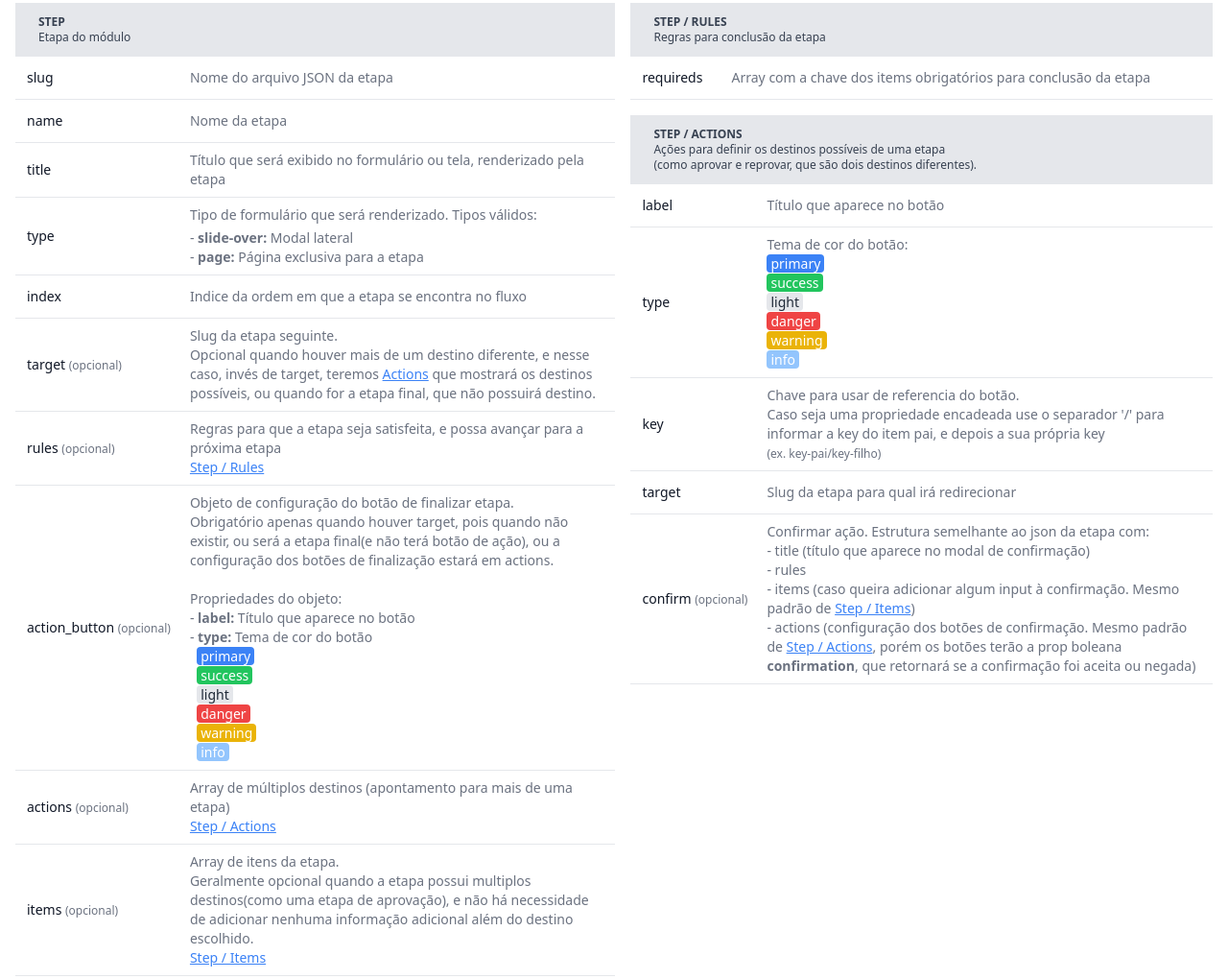
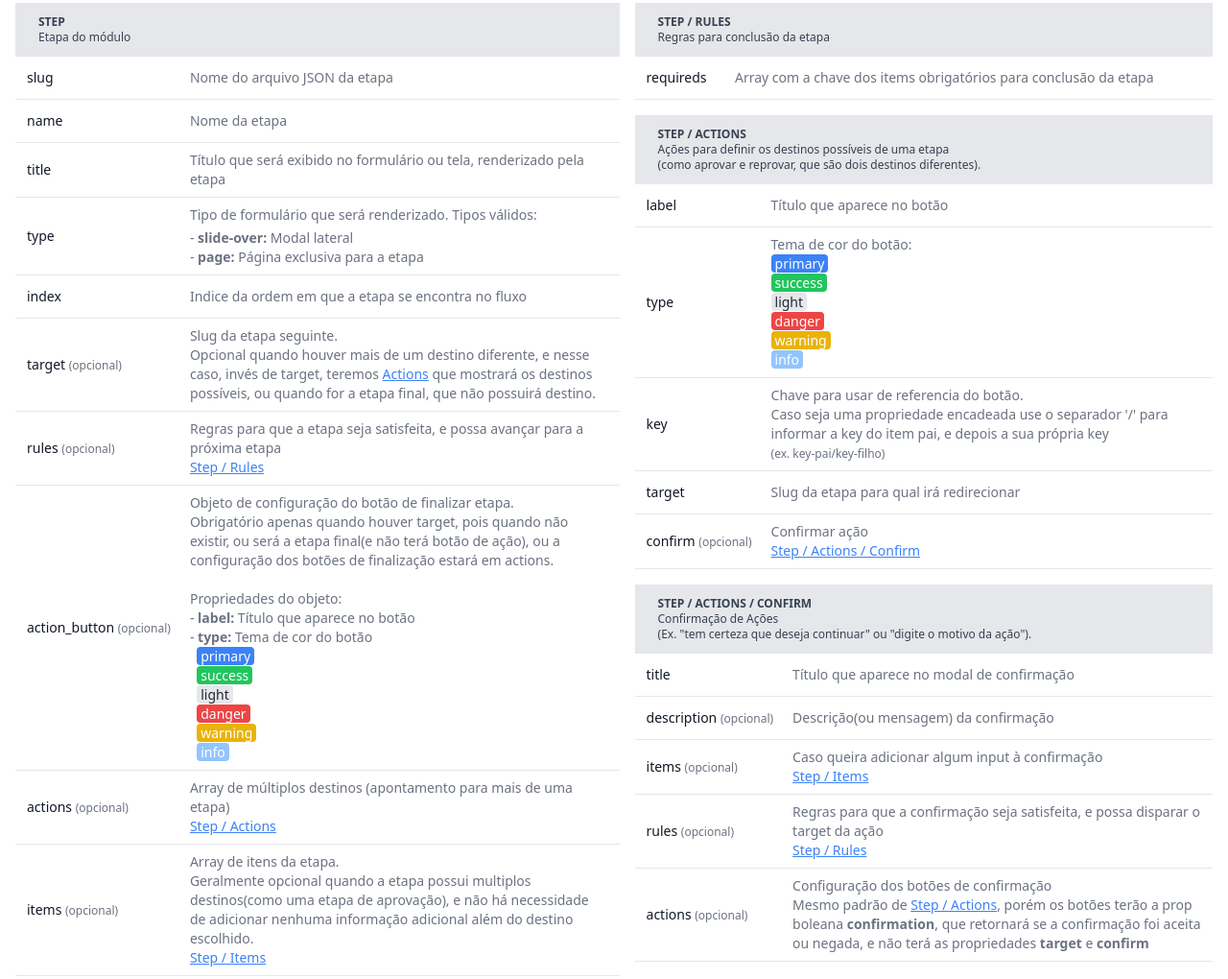
Before and after one commit to yury-tomaz/documents, a plain HTML site: page json-workflow/documentation.html in a window 1280 px wide. Shown: the part 359-1379 px from the top of the page at 96% size. Drawn offline with nearby package versions, Linux system fonts and the light colour scheme.

Commit message:
Atualizando documentação json, em step/ actions / confirm

```diff
--- a/json-workflow/documentation.html
+++ b/json-workflow/documentation.html
@@ -181,6 +181,34 @@
                 </tbody>
               </table>
             </div>
+
+            <div class="relative overflow-x-auto my-4" id="table-step-actions-confirm">
+              <table class="w-full text-sm text-left text-gray-500 dark:text-gray-400">
+                <thead class="text-xs text-gray-700 bg-gray-200 dark:bg-gray-700 dark:text-gray-400">
+                  <tr>
+                    <th scope="col" class="px-6 py-3" colspan="2">
+                      <span class="uppercase">Step / Actions / Confirm</span><br/>
+                      <p class="text-xs font-medium">
+                        Confirmação de Ações<br/>(Ex. "tem certeza que deseja continuar" ou "digite o motivo da ação").
+                      </p>
+                    </th>
+                  </tr>
+                </thead>
+                <tbody>
+                  <tr class="bg-white border-b dark:bg-gray-800 dark:border-gray-700">
+                    <td colspan="2" class="text-center p-4">
+                      <div role="status">
+                        <svg aria-hidden="true" class="inline w-8 h-8 mr-2 text-gray-200 animate-spin dark:text-gray-600 fill-blue-600 dark:fill-gray-50" viewBox="0 0 100 101" fill="none" xmlns="http://www.w3.org/2000/svg">
+                          <path d="M100 50.5908C100 78.2051 77.6142 100.591 50 100.591C22.3858 100.591 0 78.2051 0 50.5908C0 22.9766 22.3858 0.59082 50 0.59082C77.6142 0.59082 100 22.9766 100 50.5908ZM9.08144 50.5908C9.08144 73.1895 27.4013 91.5094 50 91.5094C72.5987 91.5094 90.9186 73.1895 90.9186 50.5908C90.9186 27.9921 72.5987 9.67226 50 9.67226C27.4013 9.67226 9.08144 27.9921 9.08144 50.5908Z" fill="currentColor"/>
+                          <path d="M93.9676 39.0409C96.393 38.4038 97.8624 35.9116 97.0079 33.5539C95.2932 28.8227 92.871 24.3692 89.8167 20.348C85.8452 15.1192 80.8826 10.7238 75.2124 7.41289C69.5422 4.10194 63.2754 1.94025 56.7698 1.05124C51.7666 0.367541 46.6976 0.446843 41.7345 1.27873C39.2613 1.69328 37.813 4.19778 38.4501 6.62326C39.0873 9.04874 41.5694 10.4717 44.0505 10.1071C47.8511 9.54855 51.7191 9.52689 55.5402 10.0491C60.8642 10.7766 65.9928 12.5457 70.6331 15.2552C75.2735 17.9648 79.3347 21.5619 82.5849 25.841C84.9175 28.9121 86.7997 32.2913 88.1811 35.8758C89.083 38.2158 91.5421 39.6781 93.9676 39.0409Z" fill="currentFill"/>
+                        </svg>
+                        <span class="sr-only">Loading...</span>
+                      </div>
+                    </td>
+                  </tr>
+                </tbody>
+              </table>
+            </div>
           </div>
         </div>
 
@@ -251,6 +279,7 @@
       initTableSteps();
       initTableStepRules();
       initTableStepActions();
+      initTableStepActionsConfirm();
       initTableStepItems();
     });
 
@@ -361,14 +390,48 @@
       },{
         key: 'confirm',
         description: `
-          Confirmar ação. Estrutura semelhante ao json da etapa com:<br/>
-          - title (título que aparece no modal de confirmação)<br/>
-          - rules<br/>
-          - items (caso queira adicionar algum input à confirmação. Mesmo padrão de <a href="#table-step-items" class="underline text-blue-500">Step / Items</a>)<br/>
-          - actions (configuração dos botões de confirmação. Mesmo padrão de <a href="#table-step-items" class="underline text-blue-500">Step / Actions</a>, porém os botões terão a prop boleana <b>confirmation</b>, que retornará se a confirmação foi aceita ou negada)
+          Confirmar ação<br/>
+          <a href="#table-step-items" class="underline text-blue-500">Step / Actions / Confirm</a>
         `,
         nullable: true
       }]
+      attributes.forEach((attr) => $(`${id} tbody`).append(renderTr(attr)));
+    }
+    function initTableStepActionsConfirm(){
+      const id = '#table-step-actions-confirm';
+      $(`${id} tbody`).html('');
+
+      let attributes = [{
+        key: 'title',
+        description: 'Título que aparece no modal de confirmação'
+      },{
+        key: 'description',
+        description: 'Descrição(ou mensagem) da confirmação',
+        nullable: true
+      },{
+        key: 'items',
+        description: `
+          Caso queira adicionar algum input à confirmação<br/>
+          <a href="#table-step-items" class="underline text-blue-500">Step / Items</a>
+        `,
+        nullable: true
+      },{
+        key: 'rules',
+        description: `
+          Regras para que a confirmação seja satisfeita, e possa disparar o target da ação
+          <a href="#table-step-rules" class="block underline text-blue-500">Step / Rules</a>
+        `,
+        nullable: true
+      },{
+        key: 'actions',
+        description: `
+          Configuração dos botões de confirmação<br/>
+          Mesmo padrão de <a href="#table-step-items" class="underline text-blue-500">Step / Actions</a>,
+          porém os botões terão a prop boleana <b>confirmation</b>, que retornará se a confirmação foi aceita ou negada,
+          e não terá as propriedades <b>target</b> e <b>confirm</b>
+        `,
+        nullable: true
+      }];
       attributes.forEach((attr) => $(`${id} tbody`).append(renderTr(attr)));
     }
     function initTableStepItems(){
```
